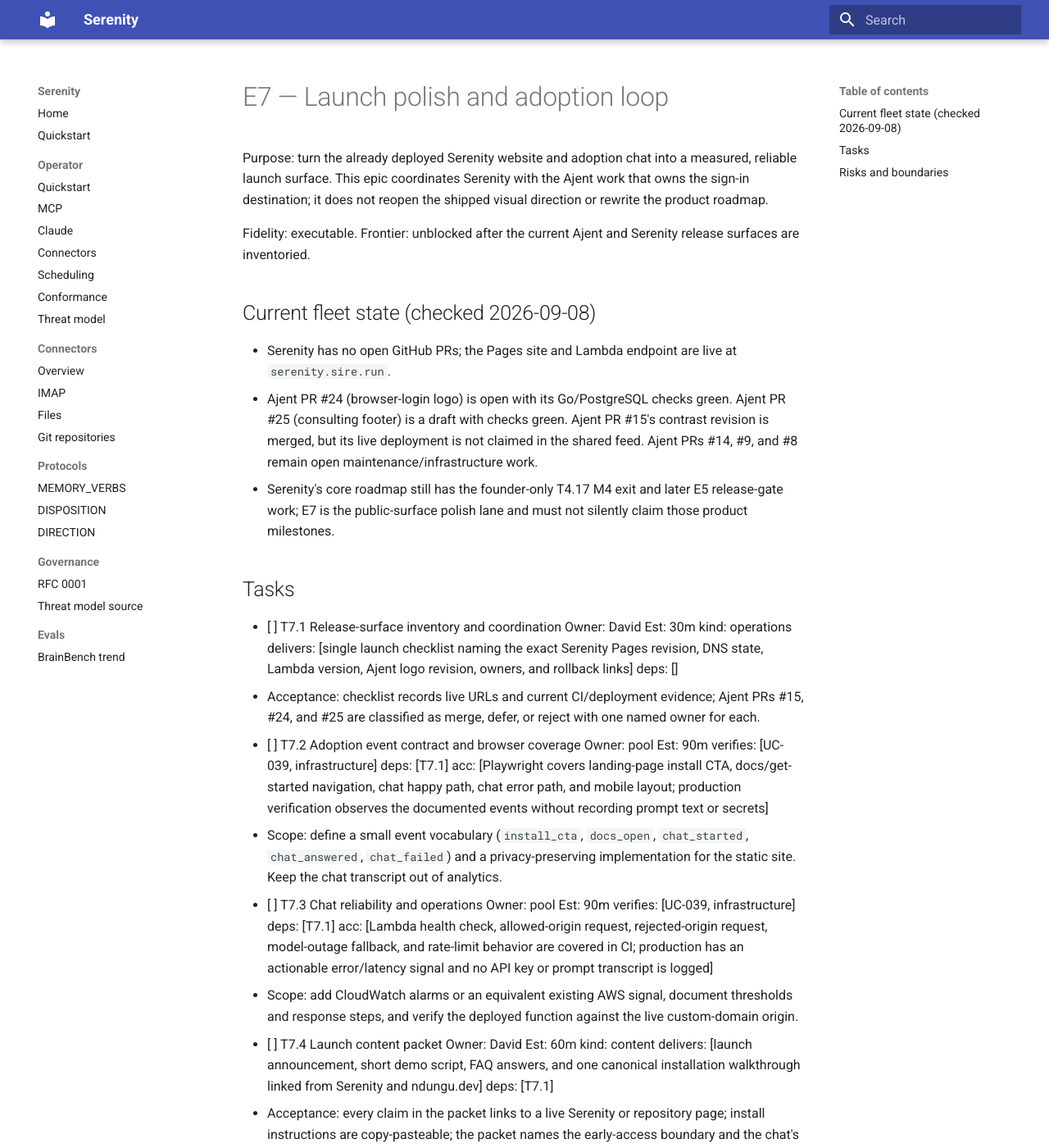
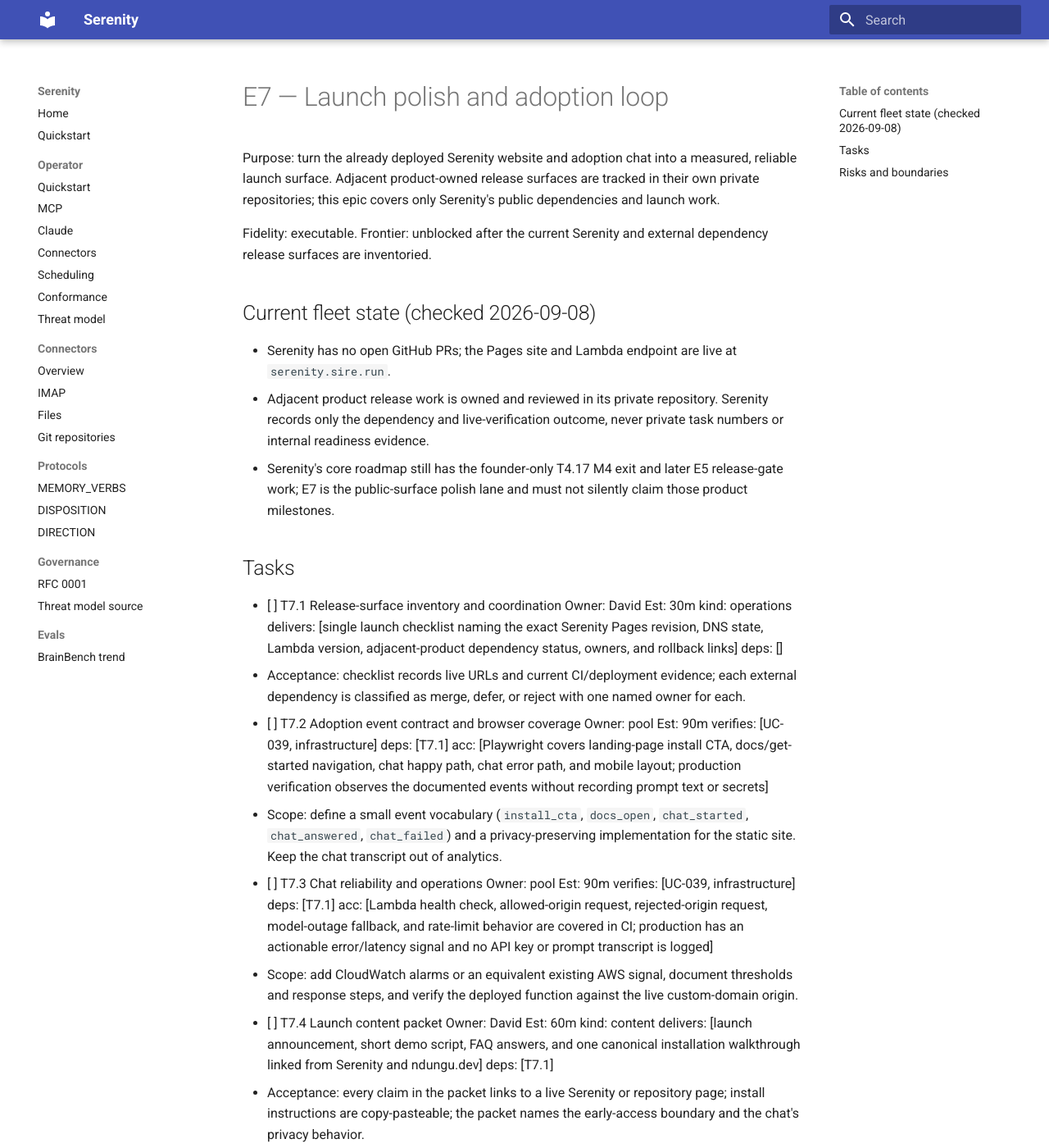
Before and after one commit to sirerun/serenity, an MkDocs documentation site: the page built from docs/plans/E7-launch-polish.md, in a window 1280 px wide and 1400 px high. Shown: the whole window at 82% size. Built offline with MkDocs 1.6.1 and Material for MkDocs 9.7.7, drawn with Linux system fonts in a browser that asks for light colours; some of the changed text lies outside the part shown.

Commit message:
chore: keep internal product details out of public plan

```diff
--- a/docs/plans/E7-launch-polish.md
+++ b/docs/plans/E7-launch-polish.md
@@ -1,19 +1,19 @@
 # E7 — Launch polish and adoption loop
 
-Purpose: turn the already deployed Serenity website and adoption chat into a measured, reliable launch surface. This epic coordinates Serenity with the Ajent work that owns the sign-in destination; it does not reopen the shipped visual direction or rewrite the product roadmap.
+Purpose: turn the already deployed Serenity website and adoption chat into a measured, reliable launch surface. Adjacent product-owned release surfaces are tracked in their own private repositories; this epic covers only Serenity's public dependencies and launch work.
 
-Fidelity: executable. Frontier: unblocked after the current Ajent and Serenity release surfaces are inventoried.
+Fidelity: executable. Frontier: unblocked after the current Serenity and external dependency release surfaces are inventoried.
 
 ## Current fleet state (checked 2026-09-08)
 
 - Serenity has no open GitHub PRs; the Pages site and Lambda endpoint are live at `serenity.sire.run`.
-- Ajent PR #24 (browser-login logo) is open with its Go/PostgreSQL checks green. Ajent PR #25 (consulting footer) is a draft with checks green. Ajent PR #15's contrast revision is merged, but its live deployment is not claimed in the shared feed. Ajent PRs #14, #9, and #8 remain open maintenance/infrastructure work.
+- Adjacent product release work is owned and reviewed in its private repository. Serenity records only the dependency and live-verification outcome, never private task numbers or internal readiness evidence.
 - Serenity's core roadmap still has the founder-only T4.17 M4 exit and later E5 release-gate work; E7 is the public-surface polish lane and must not silently claim those product milestones.
 
 ## Tasks
 
-- [ ] T7.1 Release-surface inventory and coordination  Owner: David  Est: 30m  kind: operations  delivers: [single launch checklist naming the exact Serenity Pages revision, DNS state, Lambda version, Ajent logo revision, owners, and rollback links]  deps: []
-  - Acceptance: checklist records live URLs and current CI/deployment evidence; Ajent PRs #15, #24, and #25 are classified as merge, defer, or reject with one named owner for each.
+- [ ] T7.1 Release-surface inventory and coordination  Owner: David  Est: 30m  kind: operations  delivers: [single launch checklist naming the exact Serenity Pages revision, DNS state, Lambda version, adjacent-product dependency status, owners, and rollback links]  deps: []
+  - Acceptance: checklist records live URLs and current CI/deployment evidence; each external dependency is classified as merge, defer, or reject with one named owner for each.
 - [ ] T7.2 Adoption event contract and browser coverage  Owner: pool  Est: 90m  verifies: [UC-039, infrastructure]  deps: [T7.1]  acc: [Playwright covers landing-page install CTA, docs/get-started navigation, chat happy path, chat error path, and mobile layout; production verification observes the documented events without recording prompt text or secrets]
   - Scope: define a small event vocabulary (`install_cta`, `docs_open`, `chat_started`, `chat_answered`, `chat_failed`) and a privacy-preserving implementation for the static site. Keep the chat transcript out of analytics.
 - [ ] T7.3 Chat reliability and operations  Owner: pool  Est: 90m  verifies: [UC-039, infrastructure]  deps: [T7.1]  acc: [Lambda health check, allowed-origin request, rejected-origin request, model-outage fallback, and rate-limit behavior are covered in CI; production has an actionable error/latency signal and no API key or prompt transcript is logged]
@@ -27,6 +27,6 @@
 
 ## Risks and boundaries
 
-- Ajent is a separate release surface. Serenity can link to it, but cannot merge or deploy Ajent changes without that repository's normal review gate.
+- External products are separate release surfaces. Serenity can link to them, but cannot merge or deploy their changes without their repository's normal review gate.
 - Analytics must measure adoption without collecting chat contents, credentials, IP addresses, or model prompts.
 - The launch packet must preserve the existing early-access and human-control claims; no performance or customer-result claims are introduced without evidence.
```
Also changed, not shown: docs/adr/014-ajent-api-lifecycle.md (deleted, +0 -19 lines), docs/plan.md (+1 -3 lines), docs/plans/E8-ajent-agent-readiness.md (deleted, +0 -22 lines), docs/roadmap.md (+1 -2 lines).
